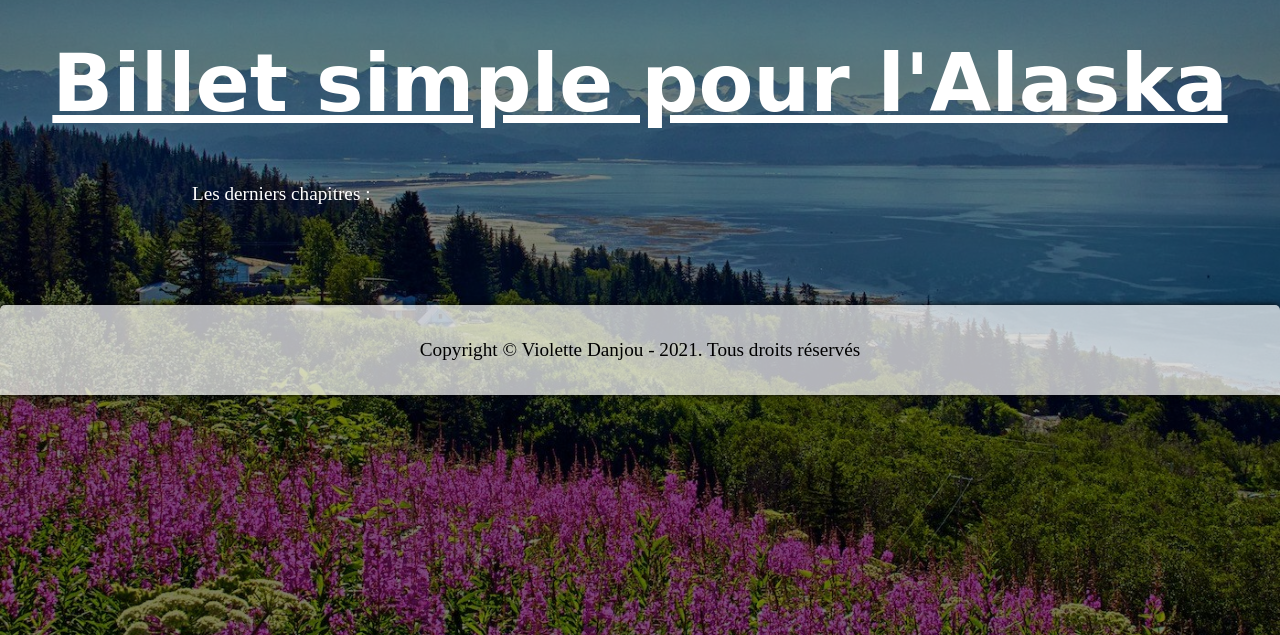
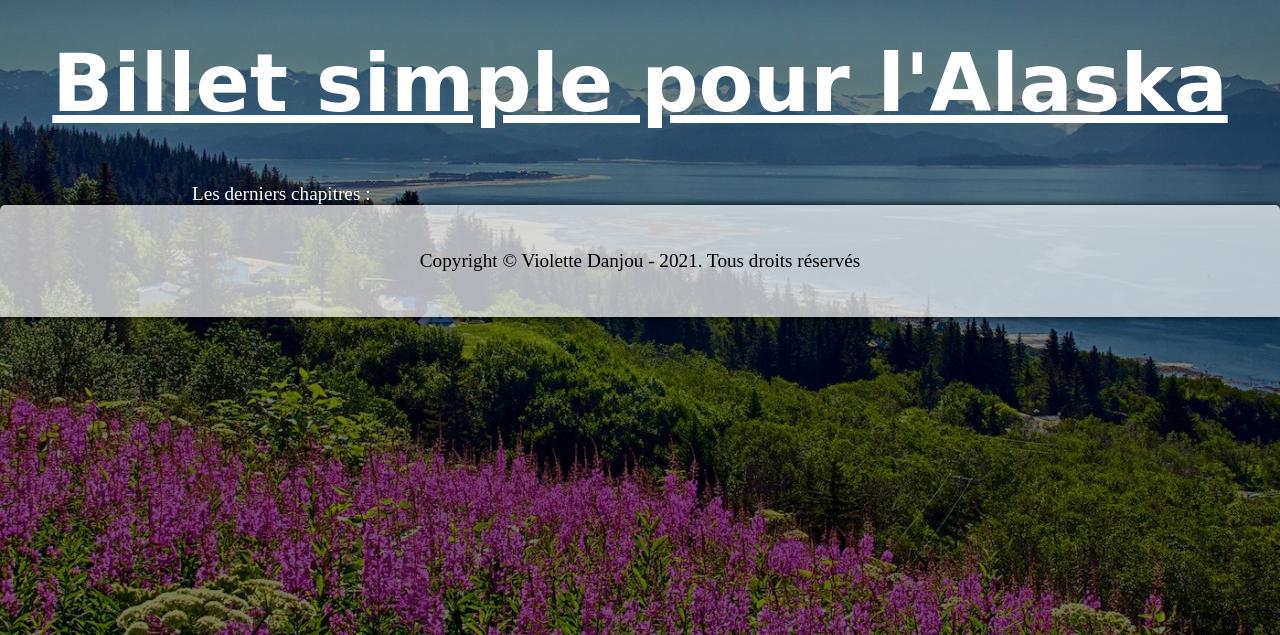
Before and after one commit to violettedanjou/Projet-4, a PHP site: page / in a window 1280 px wide. Shown: the part 157-792 px from the top of the page. Run offline with PHP 8.4, Linux system fonts and the light colour scheme; data that the repository does not hold is empty; some libraries are stand-ins or nearby versions; some web fonts are replaced.

Commit message:
pb footer

```diff
--- a/public/commentaires.css
+++ b/public/commentaires.css
@@ -292,12 +292,16 @@ footer
     display: flex;
     justify-content: center;
     align-items: center;
-    height: 80px;
-    margin-top: 100px;
+    /*height: 80px;*/
+    /*margin-top: 100px;
     margin-bottom: 0px;
-    padding: 5px;
+    /*padding: 5px;*/
     border-radius: 5px 5px 0px 0px;
     box-shadow: 0px 0px 7px #000000;
     background-color: rgba(255, 255, 255, 0.7);
     color: #000000;
 }
+footer p
+{
+    padding: 45px;
+}
```
